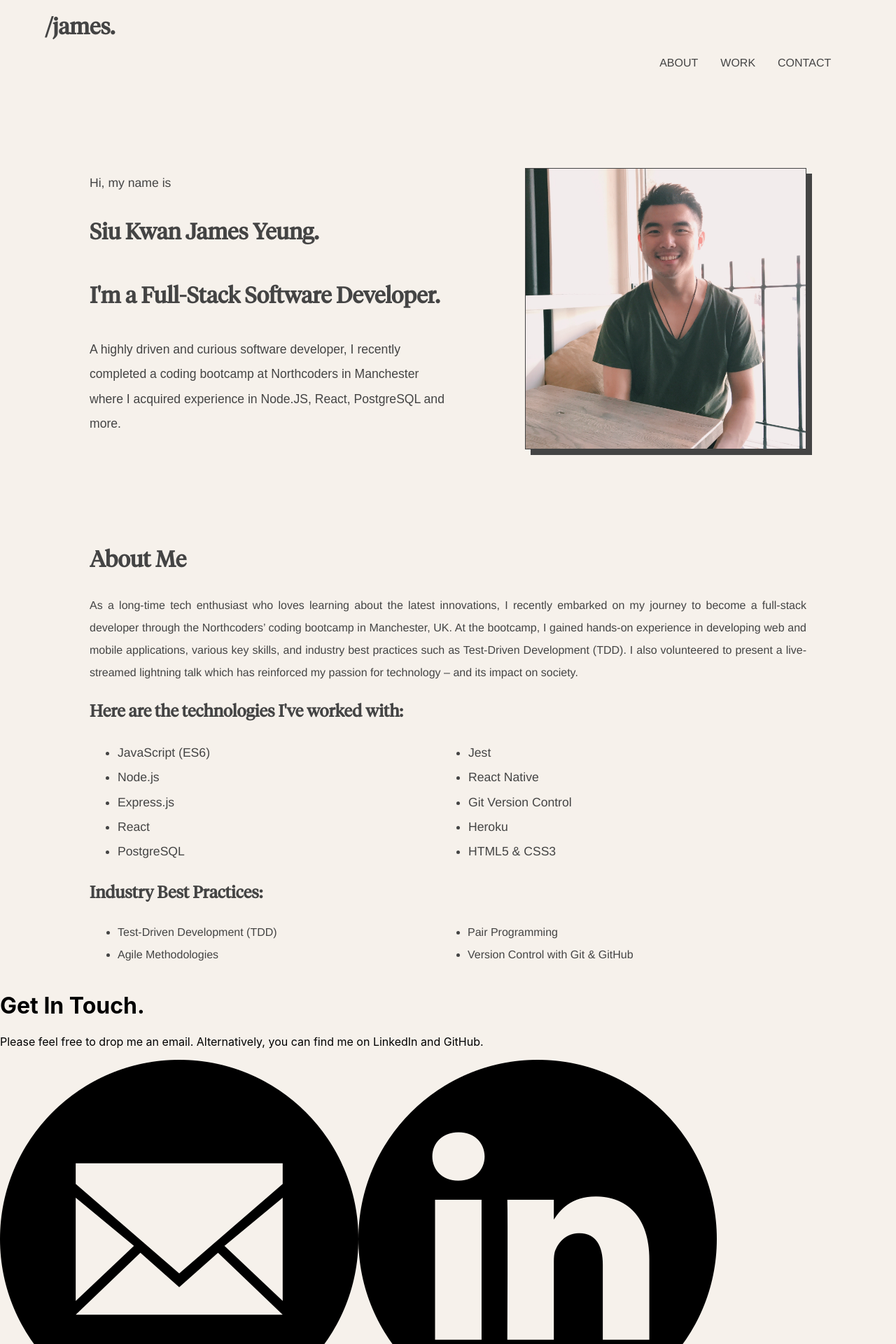
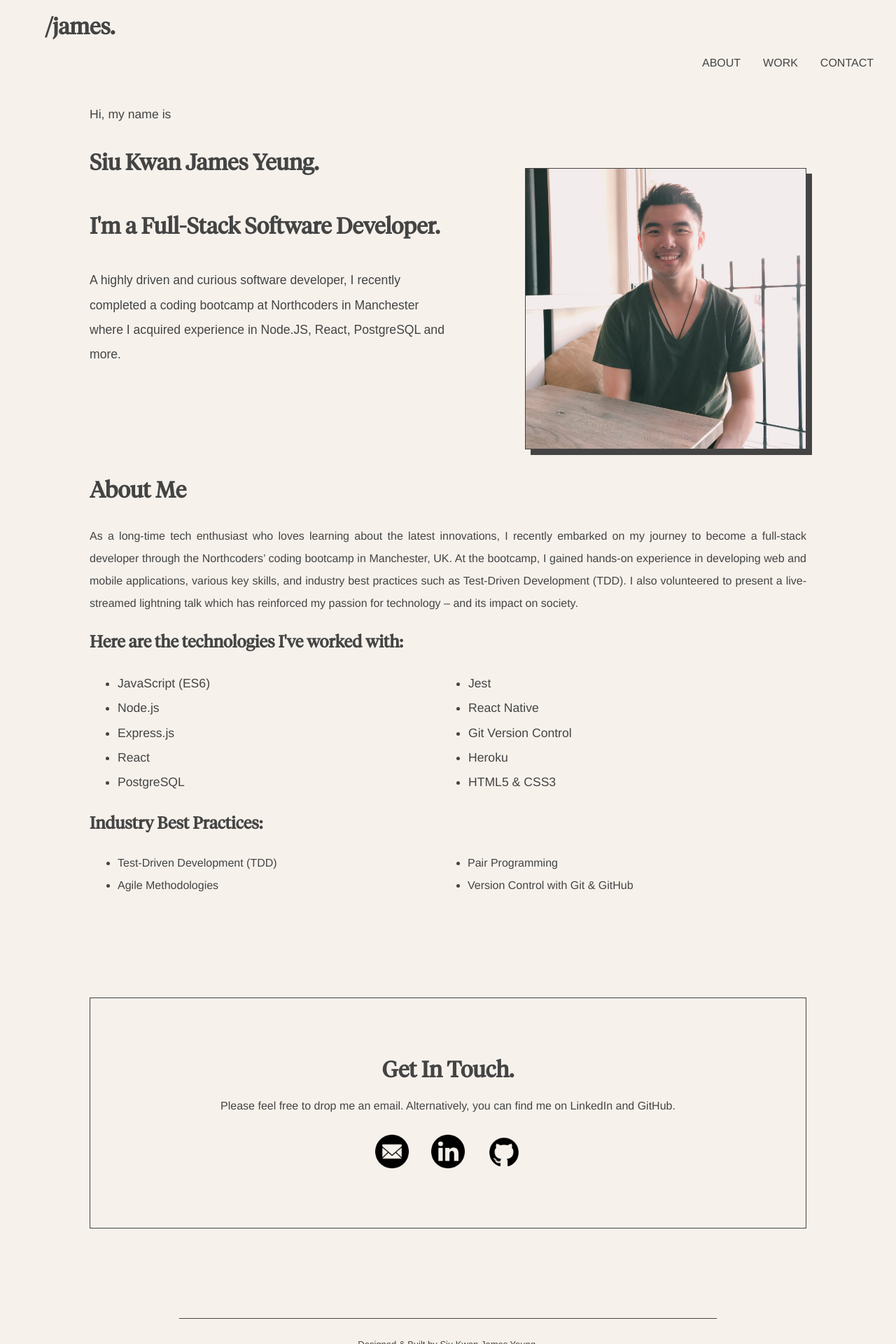
Before and after one commit to OneInfiniteLoops/Portfolio, a React (Create React App) app: page / in a window 1280 px wide. Shown: the top 1920 px of the page at 70% size. Built offline with nearby package versions, Linux system fonts and the light colour scheme.

Commit message:
Adds styling for Contact component, amends NavBar styling and animation

```diff
--- a/src/App.css
+++ b/src/App.css
@@ -7,7 +7,7 @@
 @keyframes slide-up-fade {
   0% {
     opacity: 0;
-    top: 100px;
+    top: -100px;
   }
   100% {
     opacity: 1;
@@ -27,9 +27,14 @@
   font-family: Tiempos Headline;
   text-align: left;
   padding-left: 5%;
-  background-color: #f6f1eb;
+  background-color: rgb(246, 241, 235, 0.95);
   color: #444;
   animation: slide-up-fade 1s;
+  z-index: 1;
+  position: fixed;
+  top: 0;
+  width: 100%;
+  padding-bottom: 1rem;
 }
 
 .NavLinks {
@@ -132,6 +137,31 @@
   animation: slide-up-fade 3s;
 }
 
+#contact {
+  font-family: Tiempos Headline;
+  color: #444;
+  text-align: center;
+  margin: 10%;
+  padding: 5%;
+  border: #444 solid 1px;
+  animation: slide-up-fade 3s;
+}
+
+#contact p {
+  font-family: Helvetica;
+}
+
+.Social-Icons {
+  width: 3rem;
+  height: 3rem;
+  margin: 1rem;
+  animation: slide-up-fade 3s;
+}
+
+.Social-Icons:hover {
+  opacity: 50%;
+}
+
 .Footer {
   font-family: Helvetica;
   color: #444;
```
